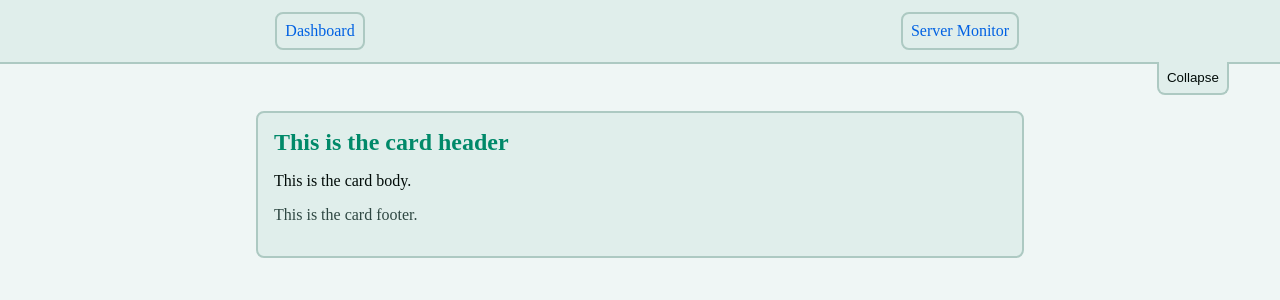
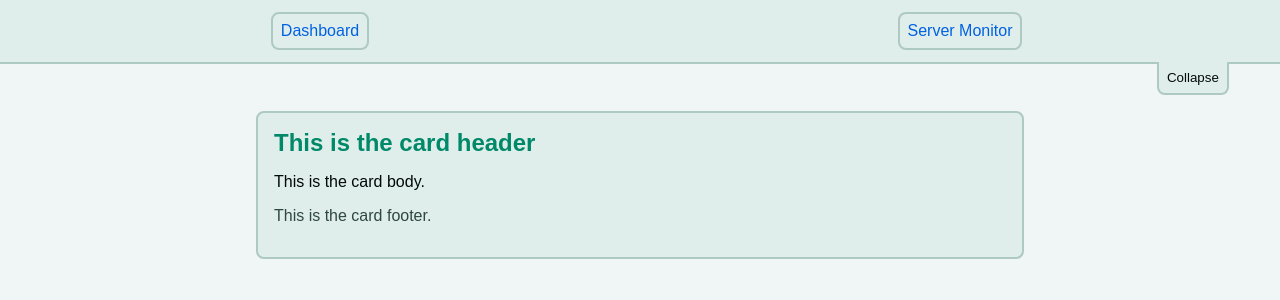
Before and after one commit to jmw-stanborough/caffeine, a SvelteKit app: page / in a window 1280 px wide. Shown: the top 300 px of the page. Built offline with nearby package versions, Linux system fonts and the light colour scheme.

Commit message:
Implement Roboto Variable font across application

```diff
--- a/package.json
+++ b/package.json
@@ -14,6 +14,7 @@
   },
   "license": "MIT",
   "dependencies": {
+    "@fontsource-variable/roboto": "^5.3.0",
     "@tauri-apps/api": "^2",
     "@tauri-apps/plugin-opener": "^2"
   },
@@ -21,10 +22,10 @@
     "@sveltejs/adapter-static": "^3.0.10",
     "@sveltejs/kit": "^2.65.1",
     "@sveltejs/vite-plugin-svelte": "^7.1.2",
+    "@tauri-apps/cli": "^2",
     "svelte": "^5.56.3",
     "svelte-check": "^4.6.0",
     "typescript": "~6.0.3",
-    "vite": "^8.0.16",
-    "@tauri-apps/cli": "^2"
+    "vite": "^8.0.16"
   }
 }
--- a/src/routes/+layout.svelte
+++ b/src/routes/+layout.svelte
@@ -1,4 +1,5 @@
 <script>
+  import "@fontsource-variable/roboto";
   import Navbar from "$lib/navbar.svelte";
 
   let { children } = $props();
@@ -64,6 +65,7 @@
 
     background-color: var(--color-base);
     color: var(--color-text);
+    font-family: "Roboto Variable", sans-serif;
   }
 
   :global(a) {
```
Also changed, not shown: 1 other file (tests, documents, lock files or other folders).
